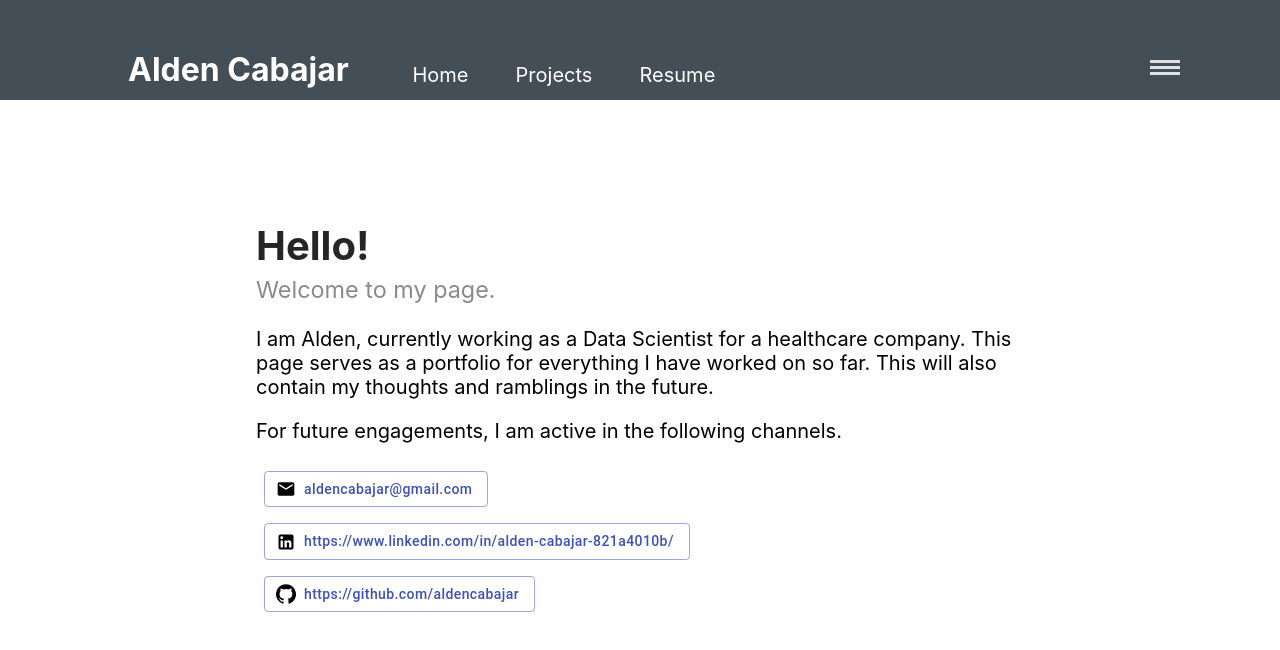
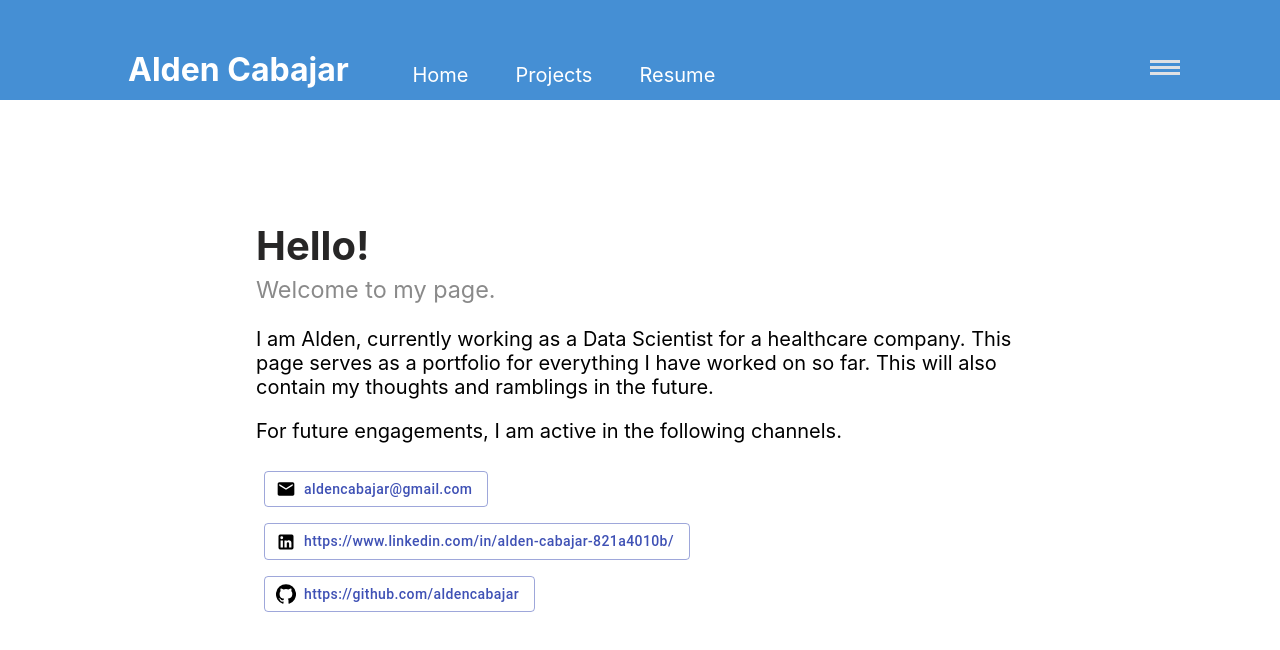
Before and after one commit to aldencabajar/aldencabajar.github.io, a React (Create React App) app: page / in a window 1280 px wide. Shown: the top 650 px of the page. Built offline with nearby package versions, Linux system fonts and the light colour scheme.

Commit message:
change navbar header color

```diff
--- a/src/css/Navbar.css
+++ b/src/css/Navbar.css
@@ -41,7 +41,7 @@ display: inline-block;
 
 .Navbar {
     text-align: center;
-    background-color: rgb(67, 78, 87);
+    background-color: rgb(69, 143, 212);
     display: flex;
     color: white;
     padding-left: 10%;
@@ -81,11 +81,3 @@ display: inline-block;
 .nav-list li:hover {
     font-weight: bold;
 }
-
-
-@media screen and (max-width: 850px) {
-    .nav-list {
-        display: none
-    }
-
-}
```
